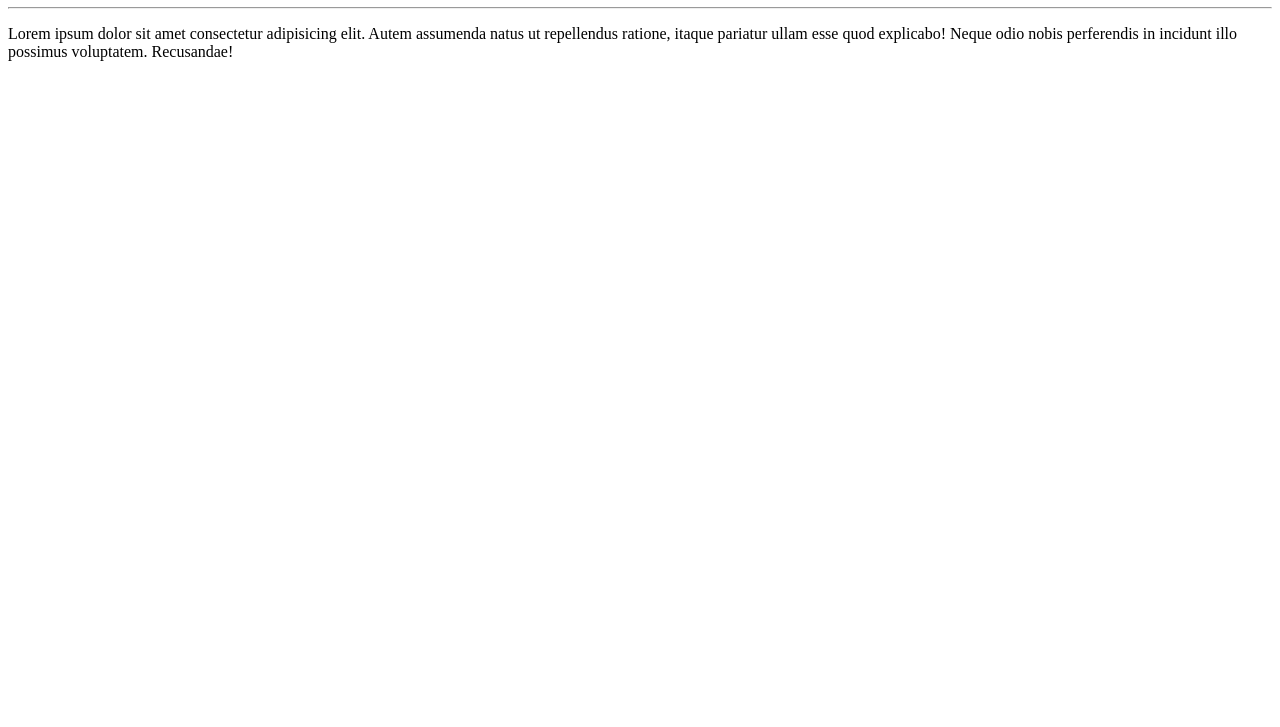
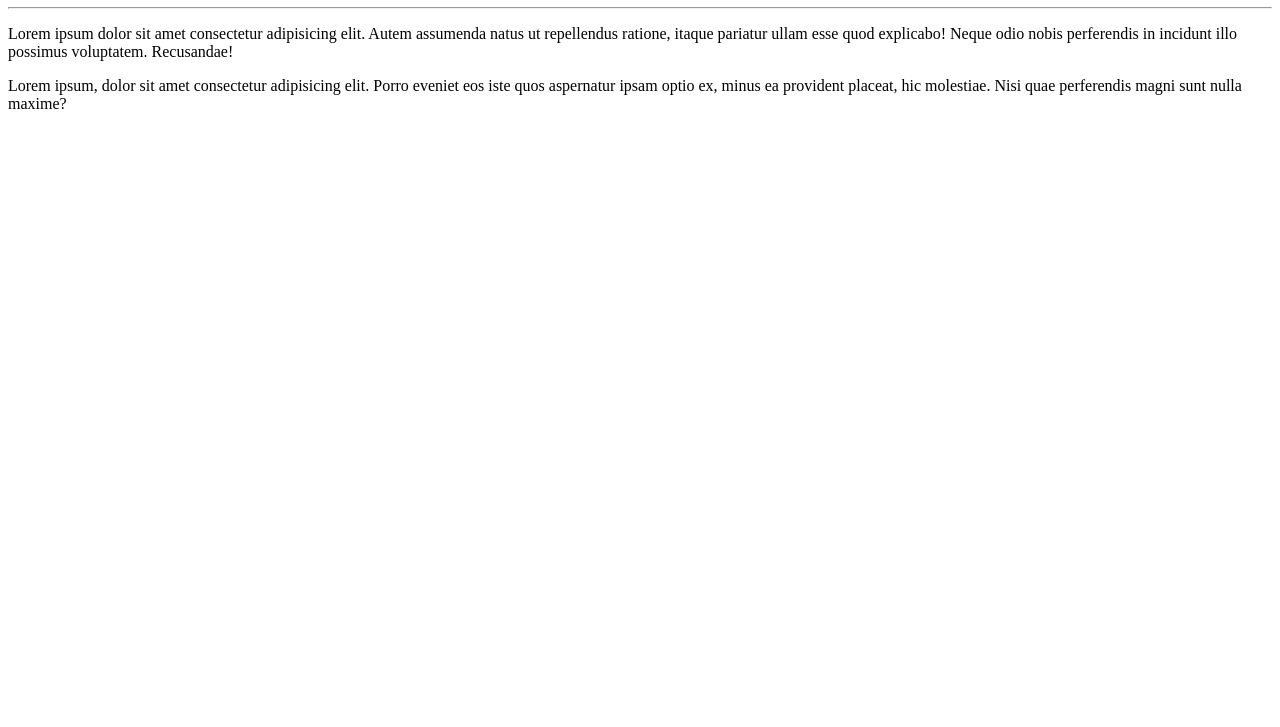
Before and after one commit to rafaelgarcia93/ola_Mundo, a plain HTML site: page site-exemplo/dist/index.html in a window 1280 px wide. Shown: the part 73-800 px from the top of the page. Drawn offline with Linux system fonts and the light colour scheme.

Commit message:
adicionei um parágrafo

```diff
--- a/site-exemplo/dist/index.html
+++ b/site-exemplo/dist/index.html
@@ -14,5 +14,9 @@
         quod explicabo! Neque odio nobis perferendis in incidunt illo possimus voluptatem.
          Recusandae!</p>
 
+         <p>Lorem ipsum, dolor sit amet consectetur adipisicing elit. Porro eveniet eos iste quos aspernatur ipsam optio ex,
+             minus ea provident placeat, hic molestiae.
+             Nisi quae perferendis magni sunt nulla maxime?</p>
+
 </body>
 </html>
```
Also changed, not shown: site-exemplo/index.html (+4 -0 lines).
